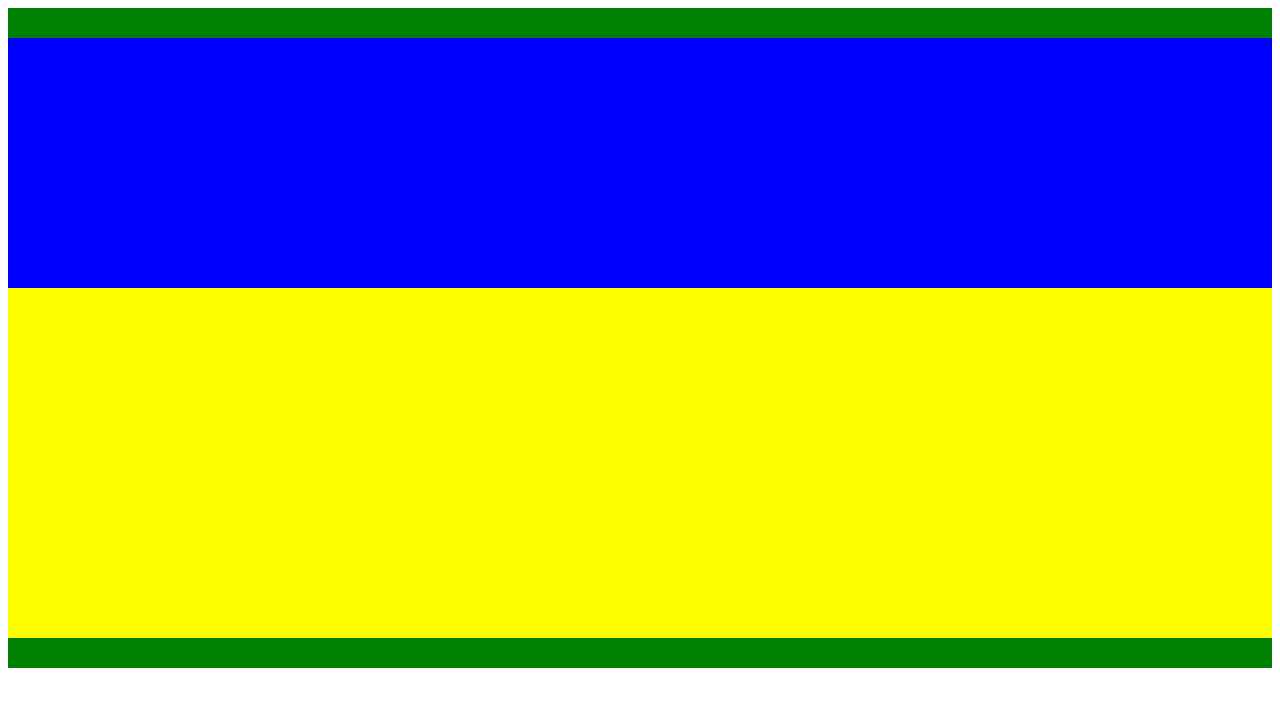
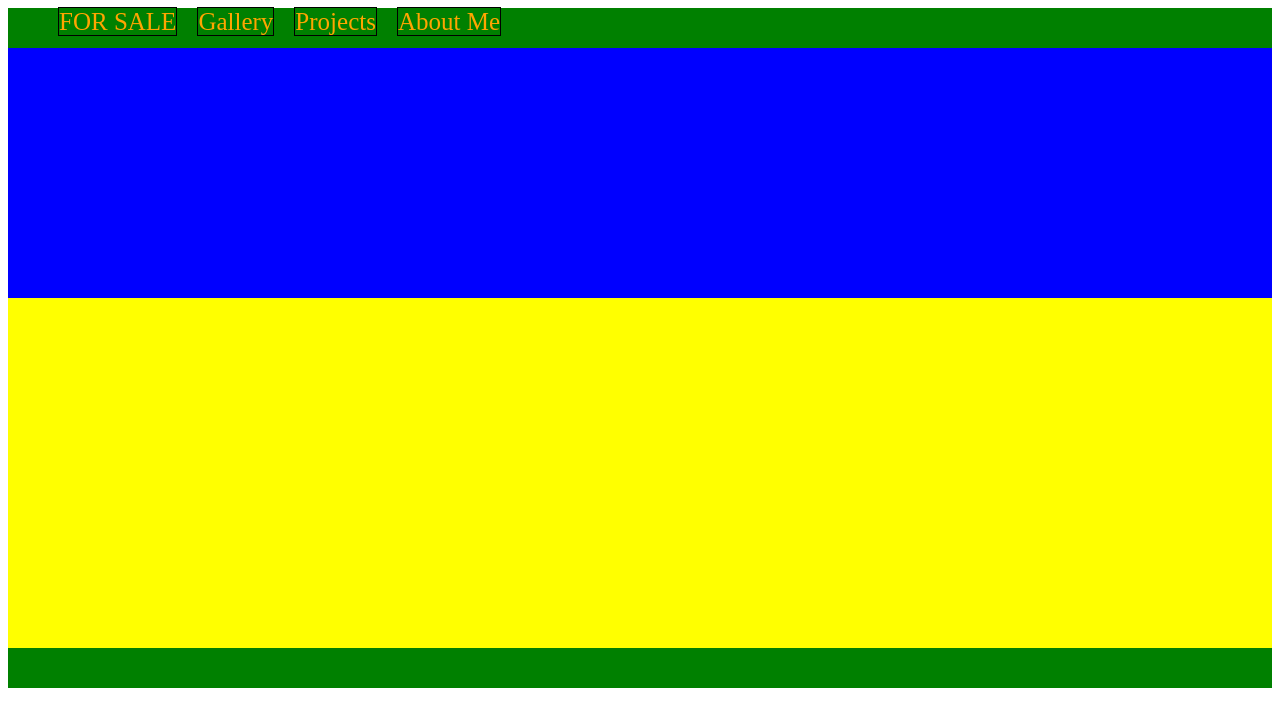
Before and after one commit to StephenDodd1/laissez-d-gallery, a React (Create React App) app: page / in a window 1280 px wide. Shown: the top 726 px of the page. Built offline with nearby package versions, Linux system fonts and the light colour scheme.

Commit message:
added links to Nav component

```diff
--- a/src/Nav/Nav.js
+++ b/src/Nav/Nav.js
@@ -1,8 +1,15 @@
 import React from 'react';
-
+import {Link} from 'react-router-dom'
 function Nav() {
   return(
-    <div></div>
+    <div>
+      <ul>
+        <Link >FOR SALE</Link>
+        <Link >Gallery</Link>
+        <Link >Projects</Link>
+        <Link >About Me</Link>
+      </ul>
+    </div>
   )
 }
 
--- a/src/index.css
+++ b/src/index.css
@@ -1,6 +1,6 @@
 div {
   display: block;
-  height: 30px;
+  height: 40px;
   background: green
 }
 
@@ -10,8 +10,19 @@ header {
   background: blue
 }
 
-main{
+main {
   display: block;
   height: 350px;
   background: yellow;
 }
+
+div ul a {
+  color: orange;
+  font-size: 25px;
+  text-decoration: none;
+  border: solid black 1.5px;
+  margin: 10px;
+}
+div ul {
+  margin-top: 5px;
+}
```
